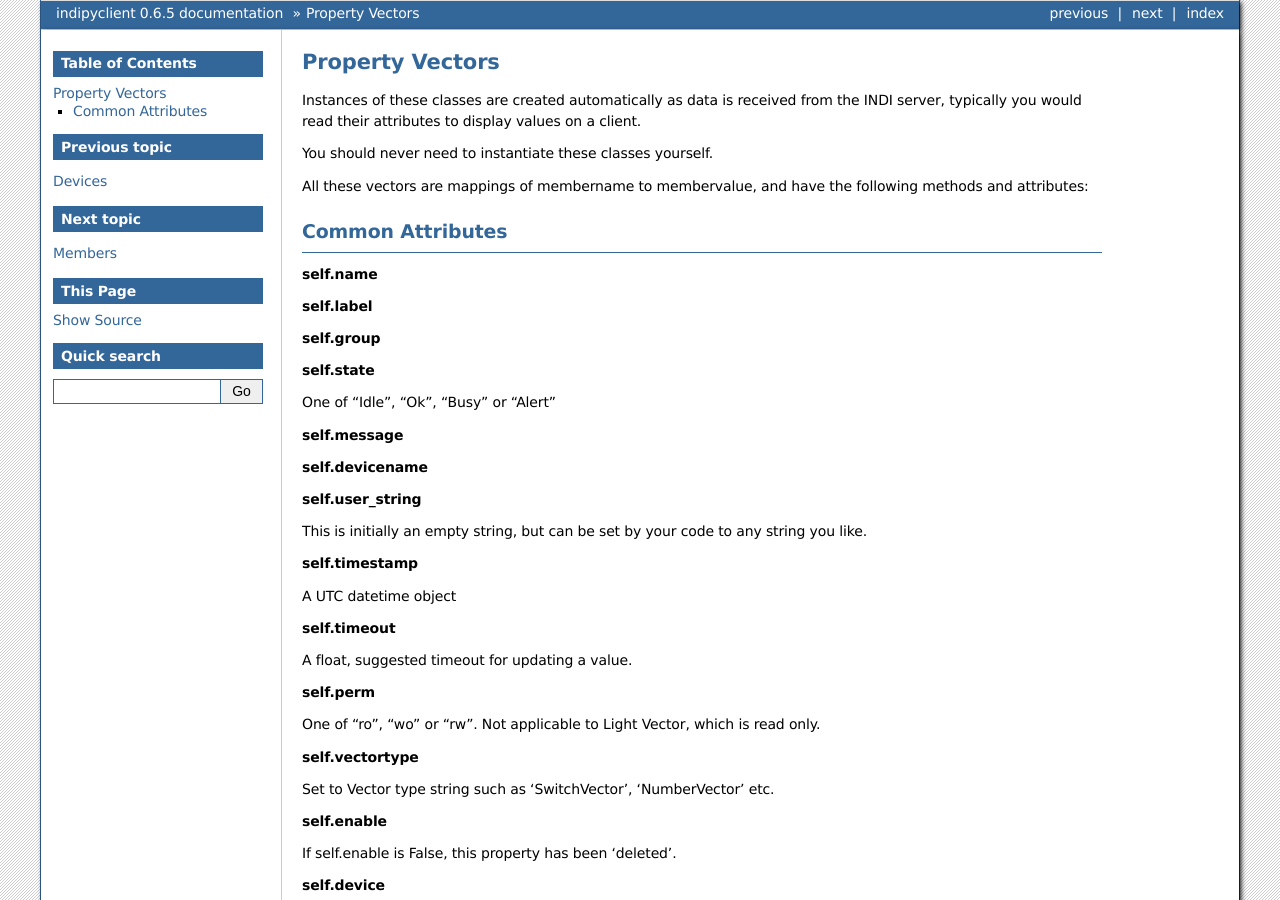
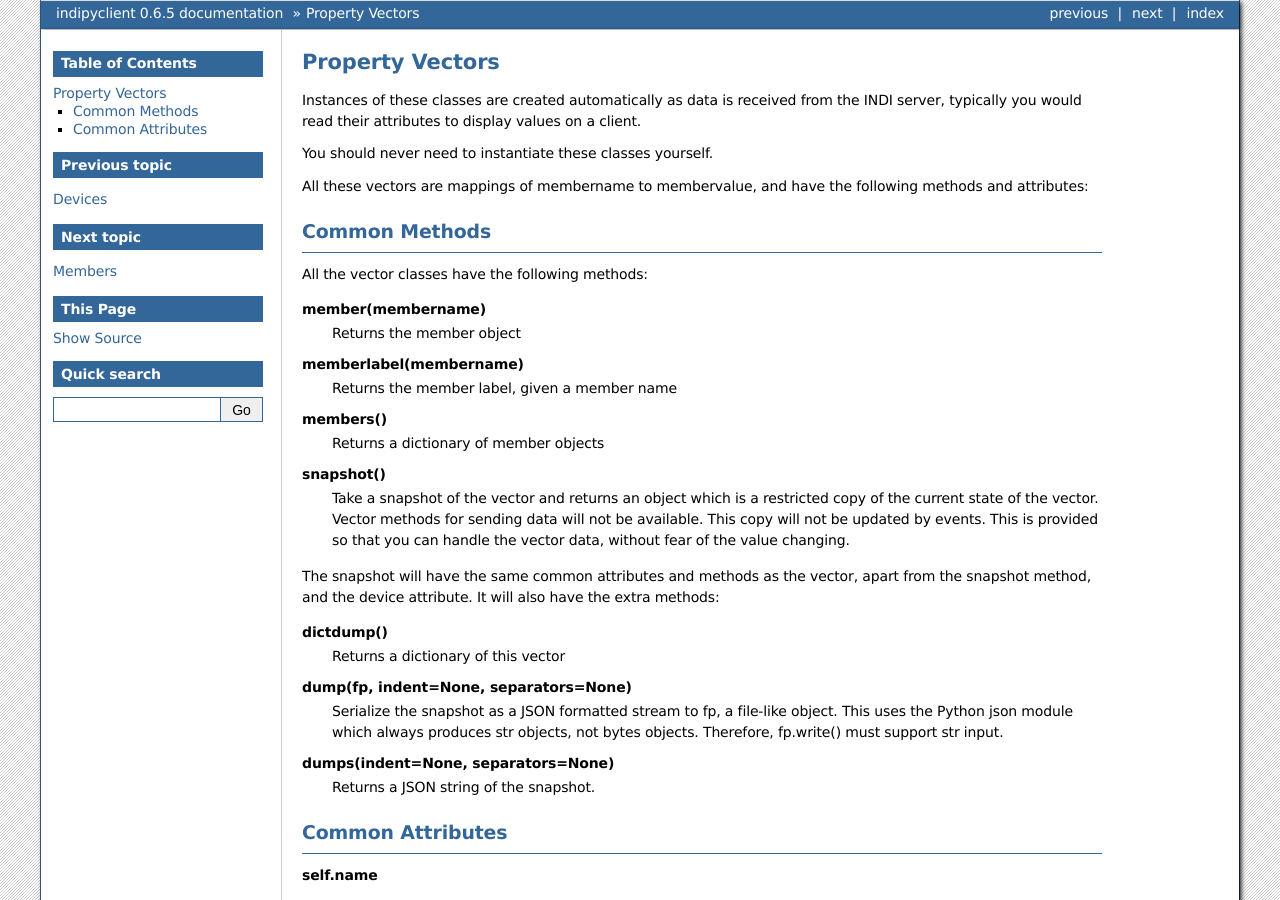
Before and after one commit to bernie-skipole/indipyclient, a Sphinx documentation site: the page built from docs/source/usage/propertyvectors.rst, in a window 1280 px wide and 900 px high. Built offline with Sphinx 7.4.7, drawn with Linux system fonts in a browser that asks for light colours; some of the changed text lies outside the part shown.

Commit message:
Updating docs

```diff
--- a/docs/source/usage/propertyvectors.rst
+++ b/docs/source/usage/propertyvectors.rst
@@ -9,6 +9,39 @@ You should never need to instantiate these classes yourself.
 
 All these vectors are mappings of membername to membervalue, and have the
 following methods and attributes:
+
+Common Methods
+^^^^^^^^^^^^^^
+
+All the vector classes have the following methods:
+
+
+**member(membername)**
+    Returns the member object
+
+**memberlabel(membername)**
+    Returns the member label, given a member name
+
+**members()**
+    Returns a dictionary of member objects
+
+**snapshot()**
+    Take a snapshot of the vector and returns an object which is a restricted copy of the current state of the vector. Vector methods for sending data will not be available. This copy will not be updated by events. This is provided so that you can handle the vector data, without fear of the value changing.
+
+The snapshot will have the same common attributes and methods as the vector, apart from the snapshot method, and the device attribute. It will also have the extra methods:
+
+**dictdump()**
+    Returns a dictionary of this vector
+
+**dump(fp, indent=None, separators=None)**
+    Serialize the snapshot as a JSON formatted stream to fp, a file-like object.
+    This uses the Python json module which always produces str objects, not bytes
+    objects. Therefore, fp.write() must support str input.
+
+**dumps(indent=None, separators=None)**
+    Returns a JSON string of the snapshot.
+
+
 
 Common Attributes
 ^^^^^^^^^^^^^^^^^
@@ -73,19 +106,22 @@ For example, if the attribute is "OneOfMany", of the members of this vector, one
 ----
 
 .. autoclass:: indipyclient.propertyvectors.LightVector
-   :members: members, member, memberlabel, snapshot
+
+As Lights are read only, no send_newLightVector is available.
 
 ----
 
 .. autoclass:: indipyclient.propertyvectors.TextVector
-   :members: send_newTextVector, members, member, memberlabel, snapshot
+   :members: send_newTextVector
 
 ----
 
 .. autoclass:: indipyclient.propertyvectors.NumberVector
-   :members: getfloatvalue, getformattedvalue, send_newNumberVector, members, member, memberlabel, snapshot
+   :members: getfloatvalue, getformattedvalue, send_newNumberVector
+
+Note the 'SnapNumberVector' object returned by the snapshot method also has the getfloatvalue and get formattedvalue methods.
 
 ----
 
 .. autoclass:: indipyclient.propertyvectors.BLOBVector
-   :members: send_newBLOBVector, members, member, memberlabel, snapshot
+   :members: send_newBLOBVector
```
Also changed, not shown: other parts of docs/source/usage/propertyvectors.rst (+1 -1 lines), docs/source/usage/concept.rst (+7 -5 lines).
